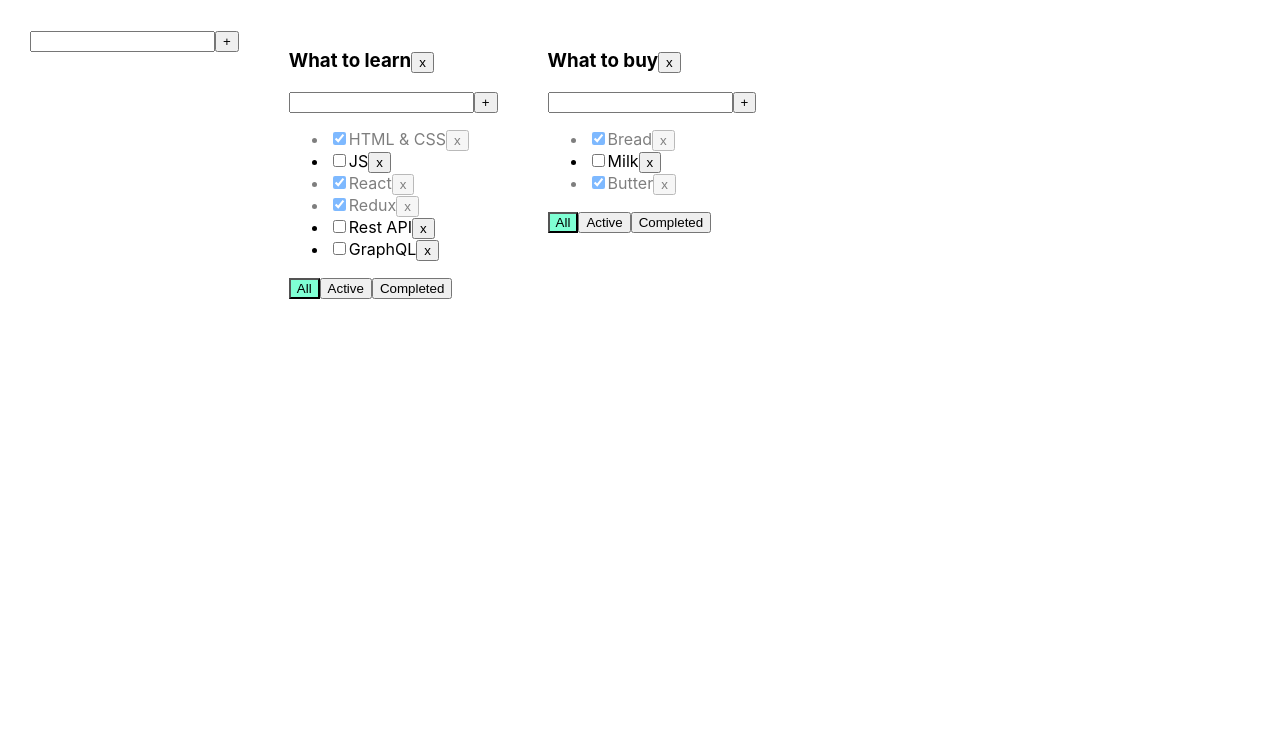
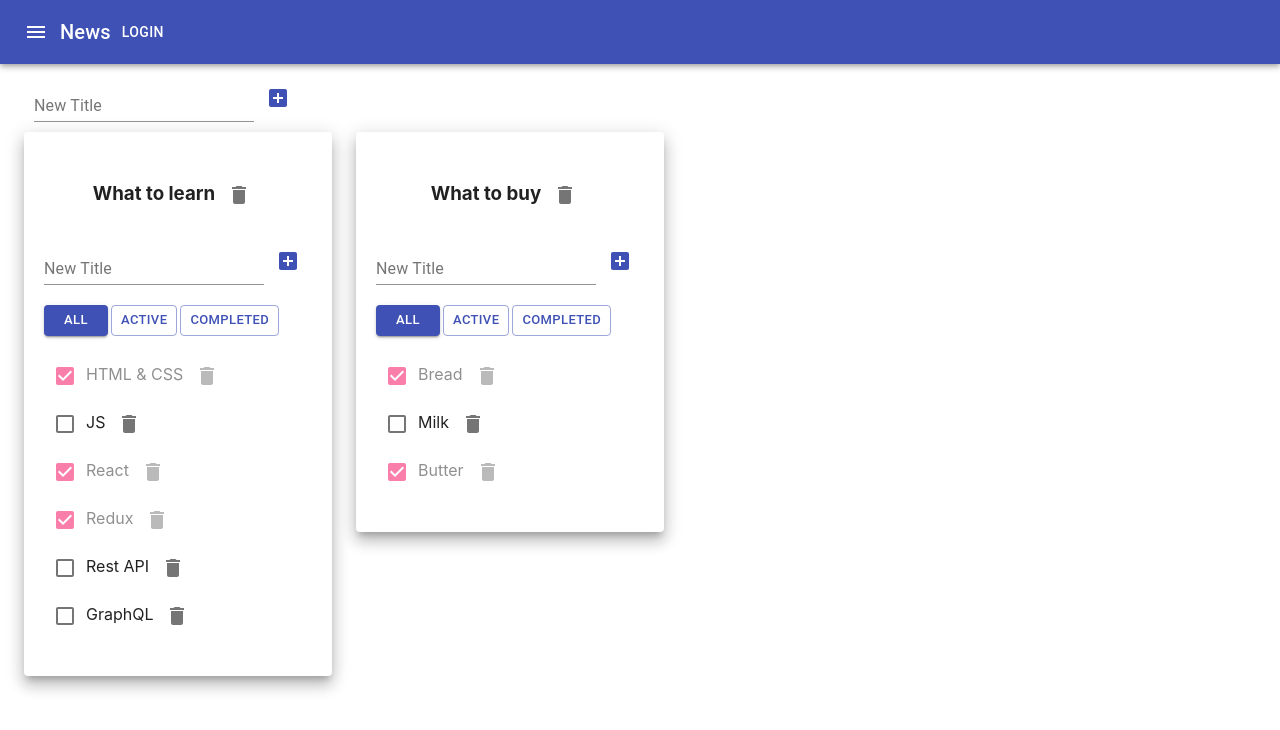
Before and after one commit to alex-machulski/To-Do-List, a React (Create React App) app: page / in a window 1280 px wide. Shown: the top 730 px of the page. Built offline with nearby package versions, Linux system fonts and the light colour scheme.

Commit message:
added material-ui

```diff
--- a/package.json
+++ b/package.json
@@ -3,6 +3,8 @@
   "version": "0.1.0",
   "private": true,
   "dependencies": {
+    "@material-ui/core": "^4.11.2",
+    "@material-ui/icons": "^4.11.2",
     "@testing-library/jest-dom": "^4.2.4",
     "@testing-library/react": "^9.3.2",
     "@testing-library/user-event": "^7.1.2",
--- a/src/AddItemForm.tsx
+++ b/src/AddItemForm.tsx
@@ -1,4 +1,6 @@
 import React, {ChangeEvent, useState, KeyboardEvent} from "react";
+import {IconButton, TextField} from "@material-ui/core";
+import {AddBox} from "@material-ui/icons";
 
 type AddItemFormType = {
     addItem: (title: string) => void
@@ -29,14 +31,16 @@
 
     return (
         <div>
-            <input
+            <TextField
                 value={title}
                 onChange={onChangeHandler}
                 onKeyPress={onKeyPressHandler}
-                className={error ? "error" : ""}
-            />
-            <button onClick={addItem}>+</button>
-            {error && <div className={"error-message"}>{error}</div>}
+                error={!!error}
+                helperText={error} label={"New Title"}/>
+            <IconButton color={"primary"} onClick={addItem}>
+                <AddBox/>
+            </IconButton>
+            {/*{error && <div className={"error-message"}>{error}</div>}*/}
         </div>
     )
 }
--- a/src/App.css
+++ b/src/App.css
@@ -1,23 +1,3 @@
-.App {
-  padding: 30px;
-  display: flex;
-}
-
-.App > div {
-  margin-right: 50px;
-}
-
-.error {
-  border: red 1px solid;
-}
-
-.error-message {
-  color: red;
-}
-
-.active-filter {
-  background-color: aquamarine;
-}
 
 .is-done {
   opacity: 0.5;
--- a/src/App.tsx
+++ b/src/App.tsx
@@ -3,6 +3,8 @@
 import ToDoList from "./Todolist";
 import {v1} from "uuid";
 import AddItemForm from "./AddItemForm";
+import {AppBar, Button, Container, Grid, IconButton, Paper, Toolbar, Typography} from "@material-ui/core";
+import {Menu} from "@material-ui/icons";
 
 export type TaskType = {
     id: string
@@ -97,10 +99,10 @@
     function filterTasksForTodoList(filterValue: FilterValuesType, todoListID: string) {
         let tasksForTodoList = tasks[todoListID]
         if (filterValue === "active") {
-            tasksForTodoList = tasksForTodoList.filter(t => t.isDone === false)
+            tasksForTodoList = tasksForTodoList.filter(t => !t.isDone)
         }
         if (filterValue === "completed") {
-            tasksForTodoList = tasksForTodoList.filter(t => t.isDone === true)
+            tasksForTodoList = tasksForTodoList.filter(t => t.isDone)
         }
         return tasksForTodoList
     }
@@ -117,7 +119,7 @@
             title: todoListTitle,
             filter: "all"
         }
-        setTodoLists([newTodoList,...todoLists]);
+        setTodoLists([newTodoList, ...todoLists]);
         setTasks({
             ...tasks,
             [todoListID]: []
@@ -135,20 +137,41 @@
     // UI
     return (
         <div className="App">
+            <AppBar position="static">
+                <Toolbar>
+
+                    <IconButton edge="start" color="inherit" aria-label="menu">
+                        <Menu/>
+                    </IconButton>
+                    <div>
+                        <Typography variant="h6">
+                            News
+                        </Typography>
+                    </div>
+                    <Button color="inherit">Login</Button>
+
+                </Toolbar>
+            </AppBar>
+
+            <Container fixed>
+                <Grid container style={{padding: "10px"}}>
                     <AddItemForm addItem={addTodoList}/>
+                </Grid>
+                <Grid container spacing={3}>
                     {
                         todoLists.map(tl => {
 
                             let tasksForTodoList = filterTasksForTodoList(tl.filter, tl.id);
                             // if (tl.filter === "active") {
-                    //     tasksForTodoList = tasks[tl.id].filter(t => t.isDone === false)
+                            //     tasksForTodoList = tasks[tl.id].filter(t => !t.isDone)
                             // }
                             // if (tl.filter === "completed") {
-                    //     tasksForTodoList = tasks[tl.id].filter(t => t.isDone === true)
+                            //     tasksForTodoList = tasks[tl.id].filter(t => t.isDone)
                             // }
                             return (
+                                <Grid item key={tl.id}>
+                                    <Paper elevation={10} style={{padding: "20px"}}>
                                         <ToDoList
-                            key={tl.id}
                                             id={tl.id}
                                             filter={tl.filter}
                                             title={tl.title}
@@ -161,9 +184,13 @@
                                             changeTaskTitle={changeTaskTitle}
                                             changeTodoListTitle={changeTodoListTitle}
                                         />
+                                    </Paper>
+                                </Grid>
                             )
                         })
                     }
+                </Grid>
+            </Container>
 
         </div>
     );
--- a/src/EditableSpan.tsx
+++ b/src/EditableSpan.tsx
@@ -1,11 +1,10 @@
-import React, {ChangeEvent, useState, KeyboardEvent} from "react";
-
+import React, {ChangeEvent, useState} from "react";
+import {TextField} from "@material-ui/core";
 
 type EditableSpanType = {
     title: string
     changeTitle: (newTitle: string) => void
 }
-
 
 function EditableSpan(props: EditableSpanType) {
     const [editMode, setEditMode] = useState<boolean>(false);
@@ -13,7 +12,7 @@
     const onEditMode = () => setEditMode(true);
     const offEditMode = () => {
         setEditMode(false);
-        if(title.trim()) {
+        if (title.trim()) {
             props.changeTitle(title.trim())
         }
     }
@@ -21,11 +20,10 @@
 
     return (
         editMode
-            ? <input
-                onBlur={offEditMode}
-                autoFocus
-                value={title}
-                onChange={changeTitle}
+            ? <TextField onBlur={offEditMode}
+                         autoFocus
+                         value={title}
+                         onChange={changeTitle}
             />
             : <span onDoubleClick={onEditMode}>{props.title}</span>
     );
--- a/src/Todolist.tsx
+++ b/src/Todolist.tsx
@@ -1,7 +1,9 @@
-import React, {ChangeEvent, useState, KeyboardEvent} from "react";
+import React, {ChangeEvent} from "react";
 import {FilterValuesType, TaskType} from "./App";
 import AddItemForm from "./AddItemForm";
 import EditableSpan from "./EditableSpan";
+import {Button, Checkbox, IconButton} from "@material-ui/core";
+import {Delete} from "@material-ui/icons";
 
 type PropsType = {
     id: string
@@ -33,14 +35,39 @@
 
     return (
         <div>
-            <h3>
+            <h3 style={{textAlign: "center"}}>
                 <EditableSpan title={props.title} changeTitle={changeTodoListTitle}/>
-                <button onClick={removeTodoList}>x</button>
+                {/*<button onClick={removeTodoList}>x</button>*/}
+                <IconButton onClick={removeTodoList}>
+                    <Delete/>
+                </IconButton>
             </h3>
 
             <AddItemForm addItem={addTask}/>
-
-            <ul>
+            <div style={{marginTop: "20px"}}>
+                <Button
+                    variant={props.filter === "all" ? "contained" : "outlined"}
+                    color={"primary"}
+                    size={"small"}
+                    style={{marginRight: "3px"}}
+                    onClick={onAllClickHandler}>All
+                </Button>
+                <Button
+                    variant={props.filter === "active" ? "contained" : "outlined"}
+                    color={"primary"}
+                    size={"small"}
+                    style={{marginRight: "3px"}}
+                    onClick={onActiveClickHandler}>Active
+                </Button>
+                <Button
+                    variant={props.filter === "completed" ? "contained" : "outlined"}
+                    color={"primary"}
+                    size={"small"}
+                    style={{marginRight: "3px"}}
+                    onClick={onCompletedClickHandler}>Completed
+                </Button>
+            </div>
+            <ul style={{listStyle: "none", padding: "0px"}}>
                 {
                     props.tasks.map(t => {
                         const removeTask = () => {
@@ -56,33 +83,19 @@
 
                         return (
                             <li key={t.id} className={t.isDone ? "is-done" : ""}>
-                                <input
-                                    onChange={changeStatus}
-                                    type="checkbox"
-                                    checked={t.isDone}
+                                <Checkbox onChange={changeStatus}
+                                          checked={t.isDone}
                                 />
                                 <EditableSpan title={t.title} changeTitle={changeTitle}/>
                                 {/*<span>{t.title}</span>*/}
-                                <button onClick={removeTask}>x</button>
+                                <IconButton onClick={removeTask}>
+                                    <Delete/>
+                                </IconButton>
                             </li>
                         )
                     })
                 }
             </ul>
-            <div>
-                <button
-                    className={props.filter === "all" ? "active-filter" : ""}
-                    onClick={onAllClickHandler}>All
-                </button>
-                <button
-                    className={props.filter === "active" ? "active-filter" : ""}
-                    onClick={onActiveClickHandler}>Active
-                </button>
-                <button
-                    className={props.filter === "completed" ? "active-filter" : ""}
-                    onClick={onCompletedClickHandler}>Completed
-                </button>
-            </div>
         </div>
     );
 }
```
Also changed, not shown: 1 other file (tests, documents, lock files or other folders). Lines whose indentation alone changed are shown as unchanged.
